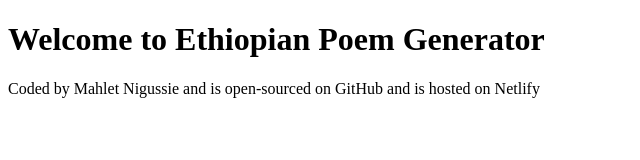
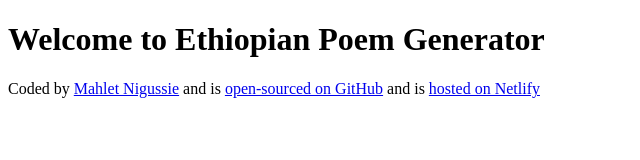
Before and after one commit to Mahlet-mimi/poem-generator, a plain HTML site: page index.html in a window 1280 px wide. Shown: the whole page, without its empty margins (0-640 px from the left). Drawn offline with Linux system fonts and the light colour scheme.

Commit message:
Add the link

```diff
--- a/index.html
+++ b/index.html
@@ -7,6 +7,6 @@
 </head>
 <body>
     <h1>Welcome to Ethiopian Poem Generator</h1>
-    <footer>Coded by Mahlet Nigussie and is open-sourced on GitHub and is hosted on Netlify</footer>
+    <footer>Coded by <a href="https://github.com/mahlet-mimi" target="_blank">Mahlet Nigussie</a> and is <a href="https://github.com/Mahlet-mimi/poem-generator"  target="_blank">open-sourced on GitHub</a> and is <a href="https://ethiopian-poem-generator.netlify.app/"  target="_blank">hosted on Netlify</footer>
 </body>
 </html>
```
